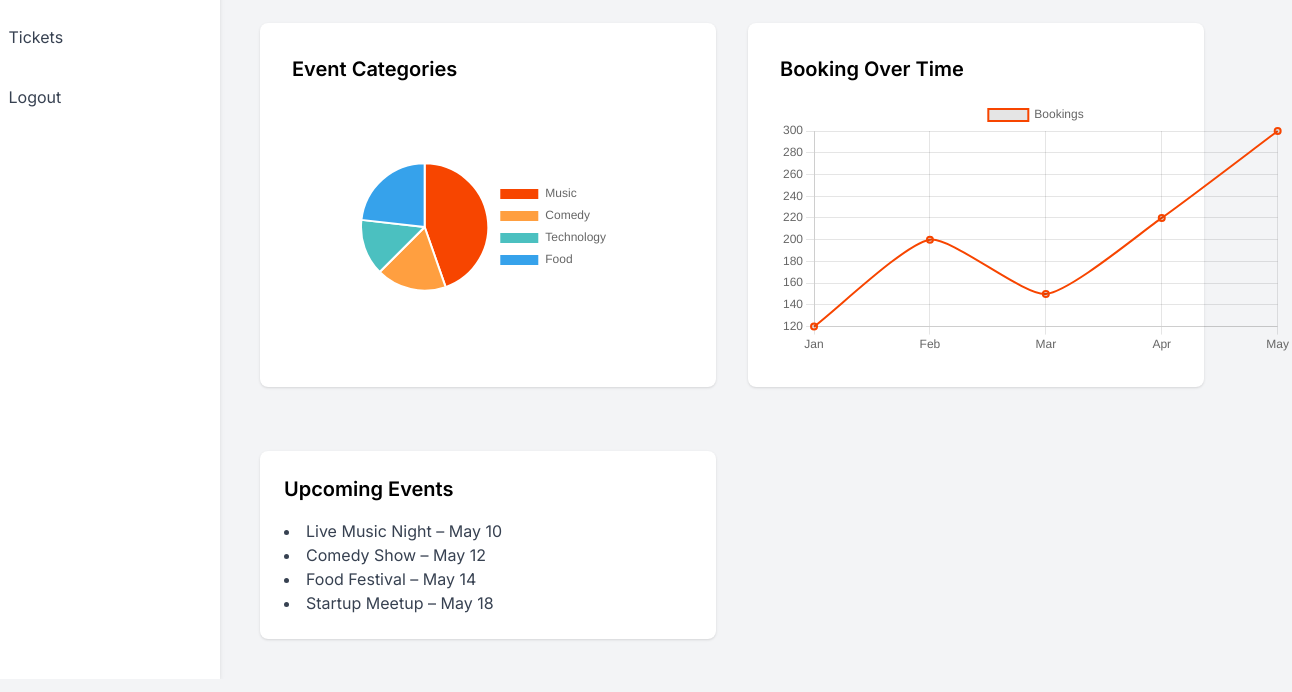
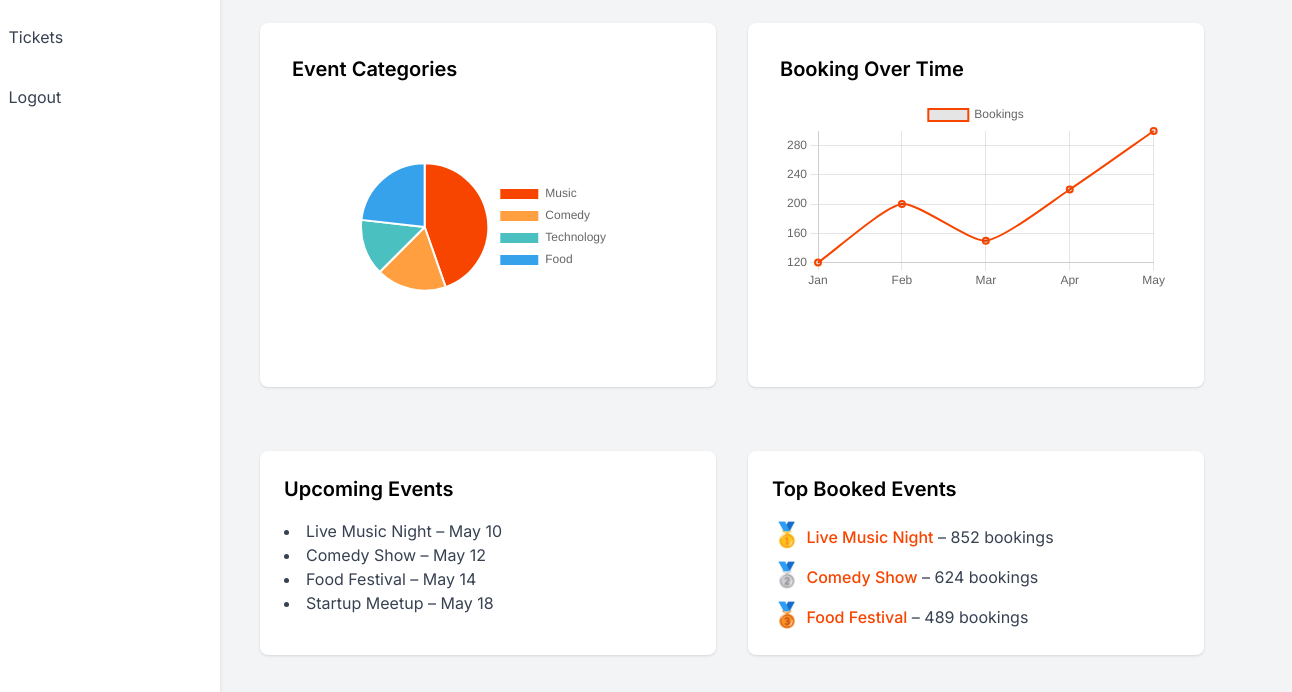
Before and after one commit to IT24101239/Your-tickets.lk-frontend, a plain HTML site: page dashboard-admin.html in a window 1280 px wide. Shown: the part 237-929 px from the top of the page, 1292 px wide, since content can reach past the window. Drawn offline with nearby package versions, Linux system fonts and the light colour scheme.

Commit message:
adamin dashbord

```diff
--- a/dashboard-admin.html
+++ b/dashboard-admin.html
@@ -94,7 +94,7 @@
                 <!-- Booking Over Time Line Graph -->
                 <div class="p-8 bg-white rounded shadow">
                     <h3 class="text-xl font-semibold mb-4">Booking Over Time</h3>
-                    <canvas id="bookingChart" class="w-128 h-64 mx-auto"></canvas>
+                    <canvas id="bookingChart" class="w-96 h-64 mx-auto"></canvas>
                 </div>
 
                 <!-- Upcoming Events -->
@@ -107,6 +107,17 @@
                         <li>Startup Meetup – May 18</li>
                     </ul>
                 </div>
+
+                <!-- Top Booked Events with Medals -->
+                <div class="mt-8 p-6 bg-white rounded shadow">
+                    <h3 class="text-xl font-semibold mb-4">Top Booked Events</h3>
+                    <ol class="list-inside text-gray-700 space-y-2">
+                        <li><span class="text-2xl">🥇</span> <span class="font-medium text-primary">Live Music Night</span> – 852 bookings</li>
+                        <li><span class="text-2xl">🥈</span> <span class="font-medium text-primary">Comedy Show</span> – 624 bookings</li>
+                        <li><span class="text-2xl">🥉</span> <span class="font-medium text-primary">Food Festival</span> – 489 bookings</li>
+                    </ol>
+                </div>
+
 
             </div>
         </section>
@@ -173,6 +184,7 @@
             }
         }
     });
+
 </script>
 </body>
 
```
